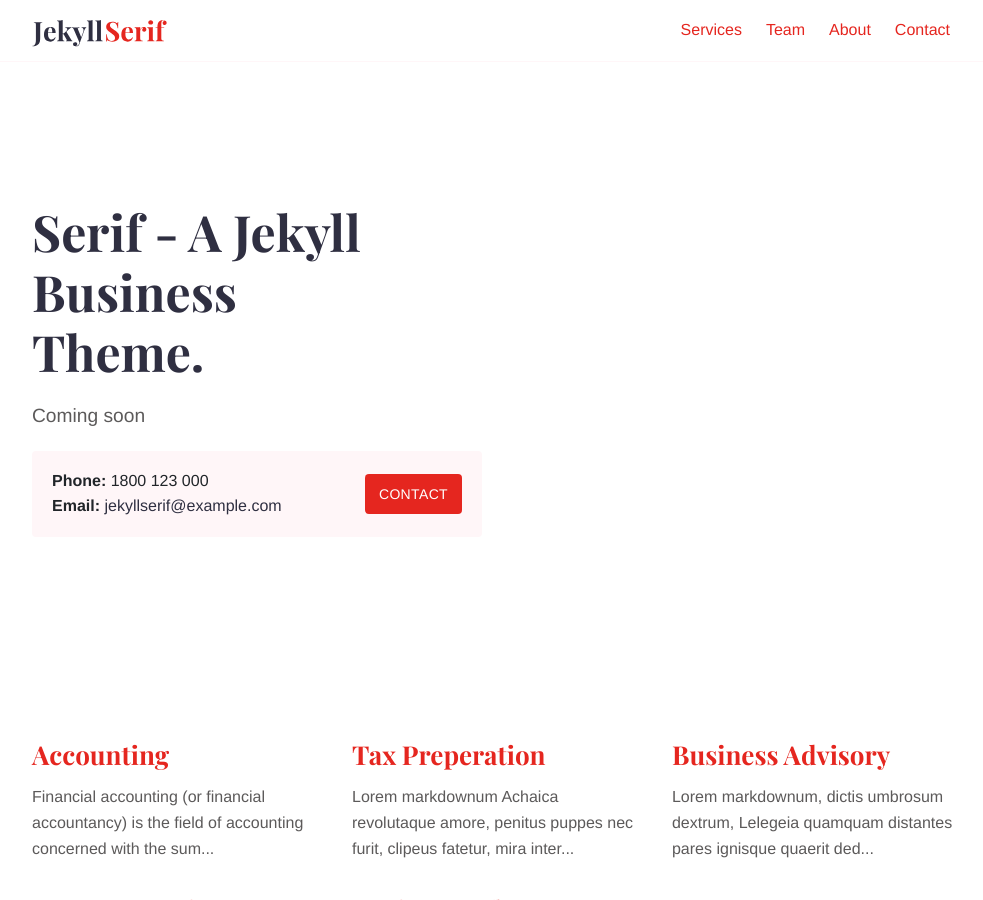
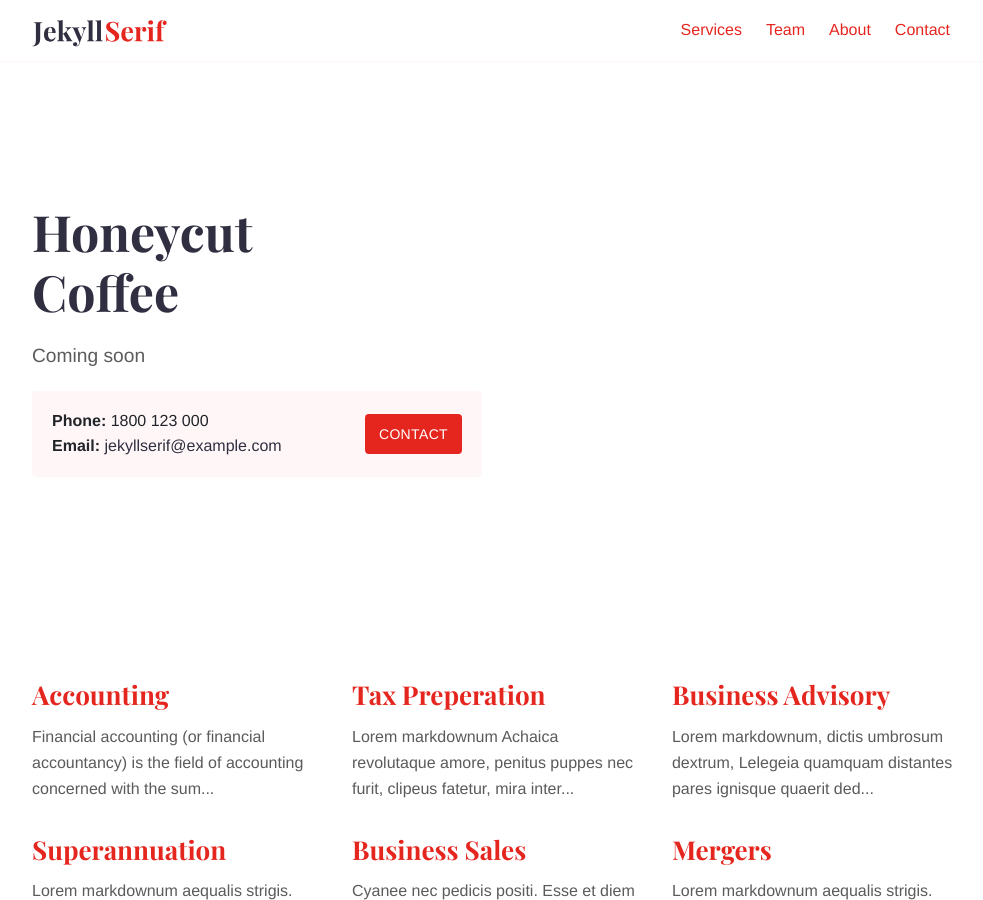
Before and after one commit to epcarp/honeycutcoffee, a Jekyll site: the page built from docs/index.md, in a window 1280 px wide and 900 px high. Shown: the whole window, without its empty margins (143-1126 px from the left). Built offline with Jekyll 4.4.1, drawn with Linux system fonts in a browser that asks for light colours.

Commit message:
Subtitle

```diff
--- a/docs/index.md
+++ b/docs/index.md
@@ -6,6 +6,6 @@ intro_image_absolute: true
 intro_image_hide_on_mobile: true
 ---
 
-# Serif - A Jekyll Business Theme.
+# Honeycut Coffee
 
 Coming soon
```
